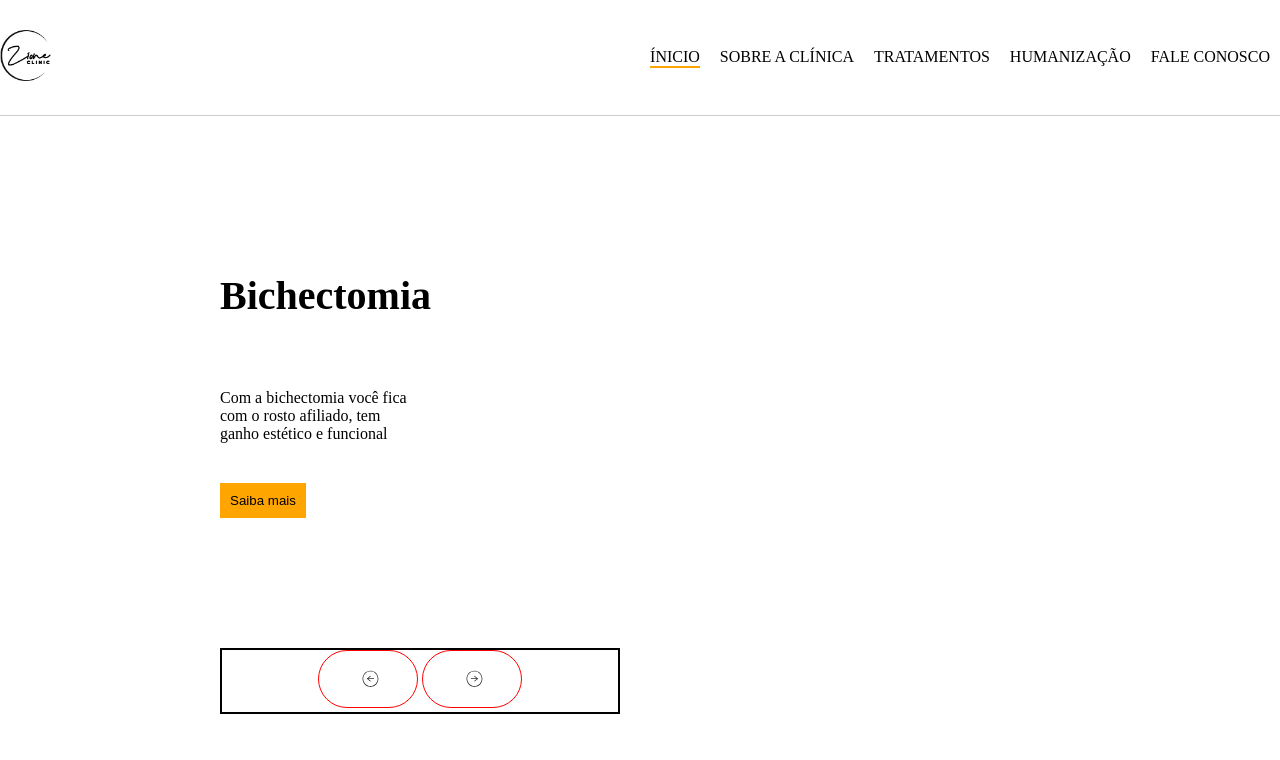
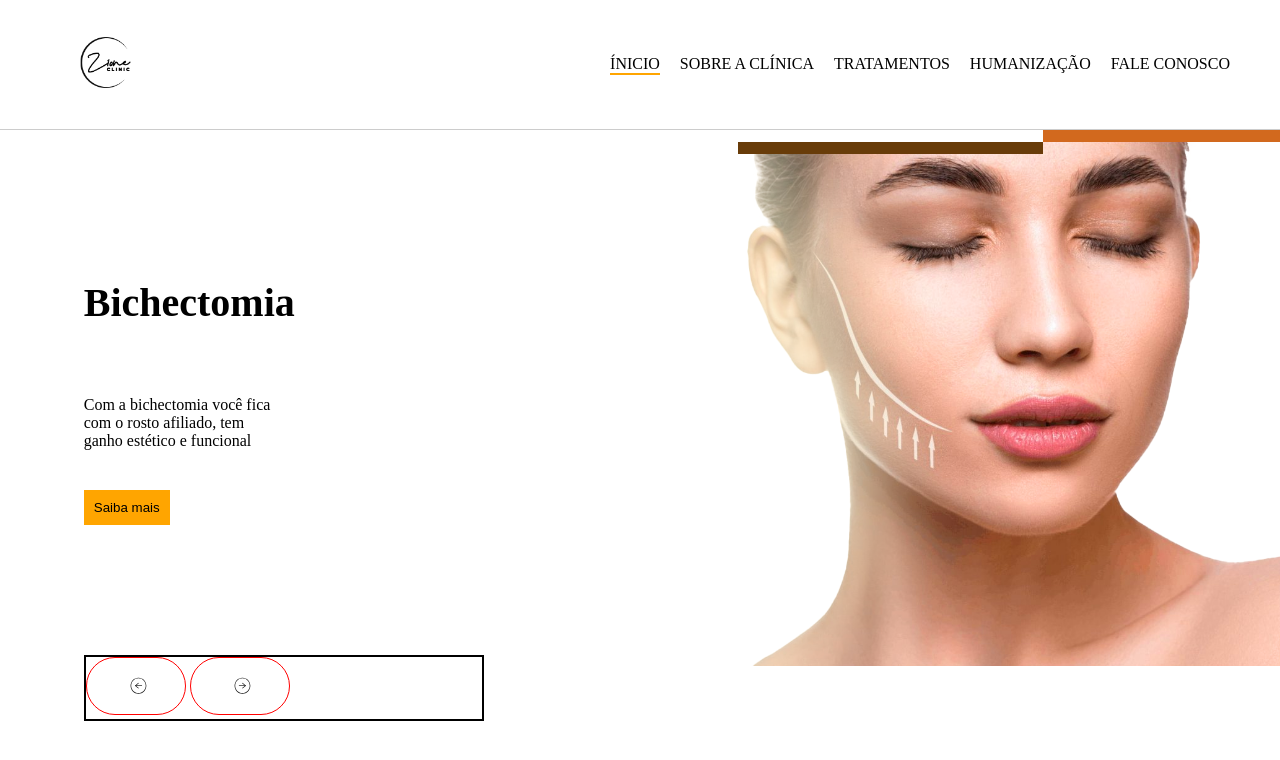
Before and after one commit to King-ego/ZION-CLINIC, a plain HTML site: page index.html in a window 1280 px wide. Drawn offline with Linux system fonts and the light colour scheme.

Commit message:
04/05 17:57

```diff
--- a/css/index/_header.scss
+++ b/css/index/_header.scss
@@ -3,10 +3,11 @@ nav{
     display: flex;
     justify-content: space-between;
     align-items: center;
-    padding: 30px 0;
+    padding: 37px 0;
     border-bottom: 1px solid #ccc;
     .logo{
         width: 51px;
+        margin-left: 80px;
         img{
             width: 100%;
         }
@@ -15,6 +16,7 @@ nav{
         list-style: none;
         display: flex;
         flex-wrap: wrap;
+        margin-right: 40px;
         li{
             margin: 0 10px;
             flex-wrap: wrap;
--- a/css/index/_sectionOne.scss
+++ b/css/index/_sectionOne.scss
@@ -1,12 +1,12 @@
 .sectionOne{
-    height: calc(100vh - 116px);
+    height: calc(100vh - 130px);
     width: 100%;
     display: grid;
     grid-template-areas:
     'carrocelImg modeloImg';
     .carrocelImg{
         width: 100%;
-        height: calc(100vh - 116px);
+        height: calc(100vh - 130px);
         grid-area: "carrocelImg";
         @extend .flex;
         .biochectomia{
@@ -30,7 +30,6 @@
             }
             .buttom{
                 border: 2px solid black;
-                text-align: center;
                 a{
                     img{
                         width: 100px;
@@ -43,10 +42,30 @@
     }
     .modeloImg{
         width: 100%;
-        height: calc(100vh - 116px);
+        height: calc(100vh - 130px);
         grid-area:" modeloImg";
         position: relative;
-        justify-content: center;
+        text-align: right;
+        margin: 12px 0 0 0;
+        .div-float-left{
+            position: absolute;
+            right: 0;
+            top:-12px;
+            width: 237px;
+            height: 12px;
+            background-color: chocolate;
+        }
+        .div-float-right{
+            position: absolute;
+            right: 237px;
+            top: 0;
+            height: 12px;
+            width: 305px;
+            background-color: rgb(104, 60, 9);
+        }
+        img{
+            width: 545px;
+        }
 
     }
 }
--- a/index.html
+++ b/index.html
@@ -5,7 +5,8 @@
     <meta charset="UTF-8">
     <meta http-equiv="X-UA-Compatible" content="IE=edge">
     <meta name="viewport" content="width=head, initial-scale=1.0">
-    <title>Document</title>
+    <link rel="icon" type="image/png" sizes="32x32" href="/img/Zione Logo.png">
+    <title>ZION CLINIC</title>
     <link rel="stylesheet" href="/css/index/index.css">
 </head>
 
@@ -40,11 +41,11 @@
                 </div>
             </div>
             <div class="modeloImg">
-                <div class="div-float-left"></div>
-                <div class="div-float-right"></div>
                 <div>
+                    <div class="div-float-left"></div>
+                    <div class="div-float-right"></div>
                     <div>
-
+                        <img src="/img/Modelo-1.png" alt="">
                     </div>
                 </div>
             </div>
```
Also changed, not shown: css/index/index.css, 1 other file.
